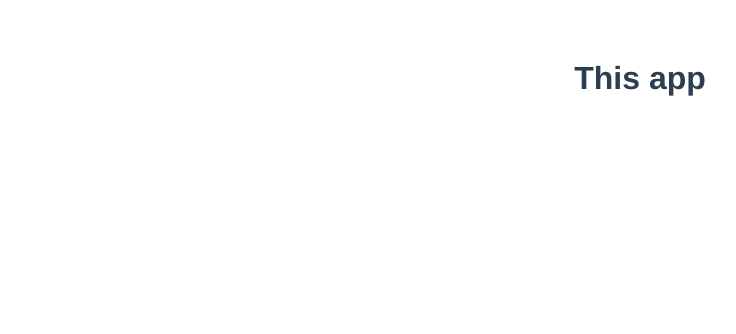
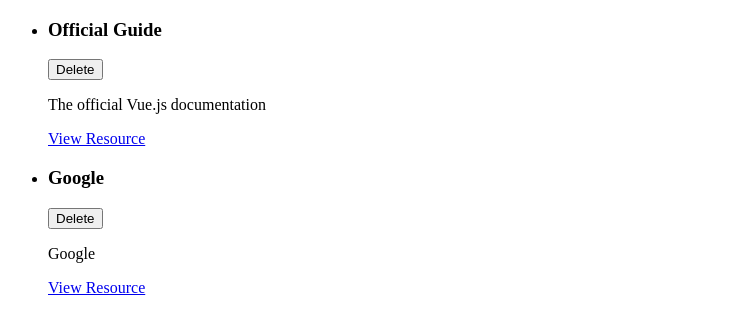
Before and after one commit to romanlesnoy/learning-resources-vue, a Vue app: page / in a window 1280 px wide. Shown: the top 334 px of the page, without its empty margins (0-736 px from the left). Built offline with nearby package versions, Linux system fonts and the light colour scheme.

Commit message:
Create LearningResource.vue component

```diff
--- a/src/App.vue
+++ b/src/App.vue
@@ -1,23 +1,41 @@
 <template>
-<h1>This app</h1>
+    <ul>
+        <learning-resource
+            v-for="res in storedResources"
+            :key="res.id"
+            :title="res.title"
+            :description="res.description"
+            :link="res.link"
+        />
+    </ul>
 </template>
 
 <script>
+import LearningResource from './components/learning-resources/LearningResource.vue';
+export default {
+    components: {
+        LearningResource,
+    },
+    data() {
+        return {
+            storedResources: [
+                {
+                    id: 'official-guide',
+                    title: 'Official Guide',
+                    description: 'The official Vue.js documentation',
+                    link: 'https://vuejs.org',
+                },
 
-
-export default {
-  name: "App",
-
+                {
+                    id: 'google',
+                    title: 'Google',
+                    description: 'Google',
+                    link: 'https://google.com',
+                },
+            ],
+        };
+    },
 };
 </script>
 
-<style>
-#app {
-  font-family: Avenir, Helvetica, Arial, sans-serif;
-  -webkit-font-smoothing: antialiased;
-  -moz-osx-font-smoothing: grayscale;
-  text-align: center;
-  color: #2c3e50;
-  margin-top: 60px;
-}
-</style>
+<style></style>
--- /dev/null
+++ b/src/components/learning-resources/LearningResource.vue
@@ -0,0 +1,22 @@
+<template>
+    <li>
+        <div>
+            <header>
+                <h3>{{ title }}</h3>
+                <button>Delete</button>
+            </header>
+        </div>
+        <p>{{ description }}</p>
+        <nav>
+            <a :href="link">View Resource</a>
+        </nav>
+    </li>
+</template>
+
+<script>
+export default {
+    props: ['title', 'description', 'link'],
+};
+</script>
+
+<style scoped></style>
```
